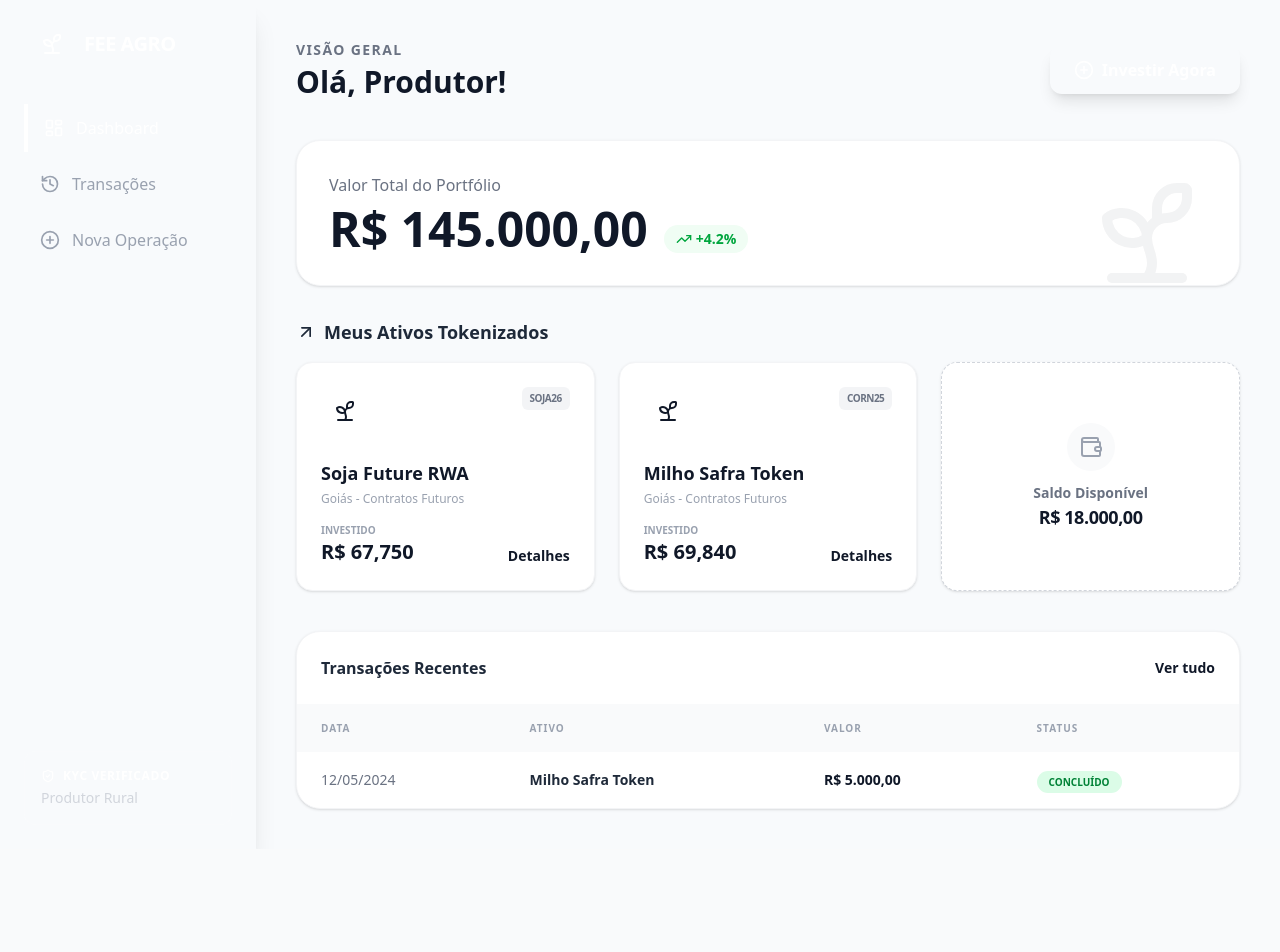
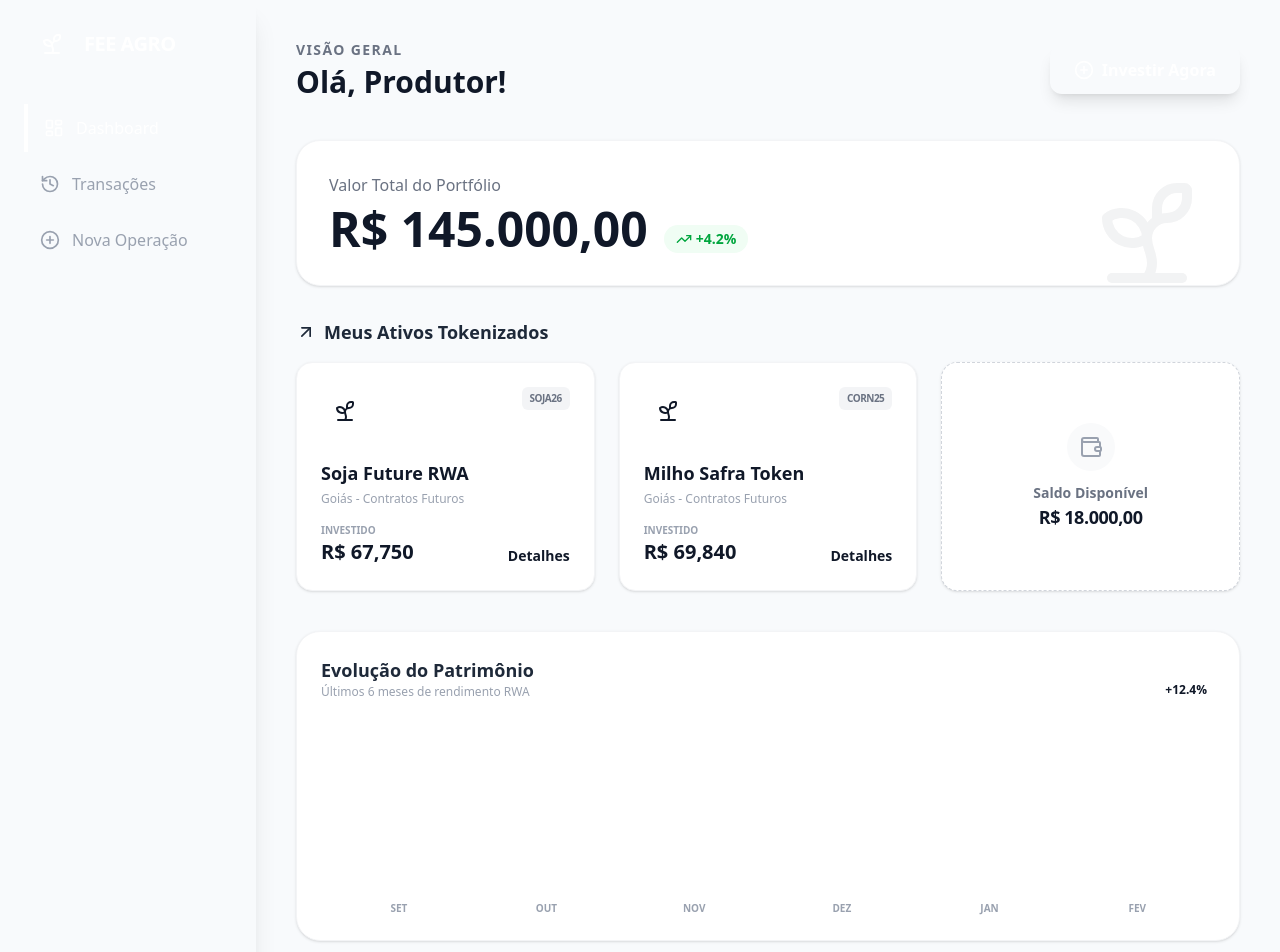
Before and after one commit to Lucas-lukita/DappFee, a Next.js app: page / in a window 1280 px wide. Shown: the top 952 px of the page. Before the commit the page ends 849 px from the top, so only its background shows below. Built offline with nearby package versions, Linux system fonts and the light colour scheme.

Commit message:
feat: add chart section to Dashboard for asset evolution over the last 6 months

```diff
--- a/src/app/page.tsx
+++ b/src/app/page.tsx
@@ -112,6 +112,37 @@ export default function Dashboard() {
             <p className="text-lg font-black text-gray-900 tracking-tight">R$ 18.000,00</p>
           </div>
         </div>
+        {/* Seção do Gráfico */}
+<section className="bg-white p-6 rounded-3xl shadow-sm border border-gray-100 mb-8">
+  <div className="flex justify-between items-end mb-6">
+    <div>
+      <h3 className="text-lg font-bold text-gray-800">Evolução do Patrimônio</h3>
+      <p className="text-xs text-gray-400 font-medium">Últimos 6 meses de rendimento RWA</p>
+    </div>
+    <div className="text-right">
+      <span className="text-xs font-bold text-agro-primary bg-agro-light/20 px-2 py-1 rounded">+12.4%</span>
+    </div>
+  </div>
+
+  <div className="flex items-end justify-between h-48 gap-2 px-2">
+    {[
+      { m: 'Set', v: 40 }, { m: 'Out', v: 65 }, { m: 'Nov', v: 45 },
+      { m: 'Dez', v: 90 }, { m: 'Jan', v: 75 }, { m: 'Fev', v: 100 }
+    ].map((data, i) => (
+      <div key={i} className="flex-1 flex flex-col items-center gap-2 group">
+        <div
+          style={{ height: `${data.v}%` }}
+          className="w-full bg-agro-primary/10 group-hover:bg-agro-accent rounded-t-lg transition-all duration-500 relative"
+        >
+          <div className="absolute -top-8 left-1/2 -translate-x-1/2 bg-gray-800 text-white text-[10px] py-1 px-2 rounded opacity-0 group-hover:opacity-100 transition-opacity">
+            {data.v}%
+          </div>
+        </div>
+        <span className="text-[10px] font-bold text-gray-400 uppercase">{data.m}</span>
+      </div>
+    ))}
+  </div>
+</section>
 
         {/* Tabela de Transações Recentes (UX de Dashboard Sênior) */}
         <div className="bg-white rounded-3xl shadow-sm border border-gray-100 overflow-hidden">
```
